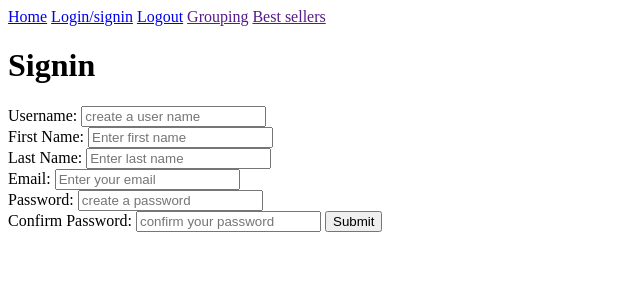
After one commit to NavidKalashi/ecommerce2, a Django app: page /authentication/signup/ in a window 1280 px wide. The commit adds this page. Shown: the top 300 px of the page, without its empty margins (0-640 px from the left). Run offline with Django 5.2, Linux system fonts and the light colour scheme.

Commit message:
authentication 1

```diff
--- /dev/null
+++ b/authentication/admin.py
@@ -0,0 +1,3 @@
+from django.contrib import admin
+
+# Register your models here.
--- /dev/null
+++ b/authentication/apps.py
@@ -0,0 +1,6 @@
+from django.apps import AppConfig
+
+
+class AuthenticationConfig(AppConfig):
+    default_auto_field = 'django.db.models.BigAutoField'
+    name = 'authentication'
--- /dev/null
+++ b/authentication/models.py
@@ -0,0 +1,3 @@
+from django.db import models
+
+# Create your models here.
--- /dev/null
+++ b/authentication/templates/authentication/logout.html
@@ -0,0 +1,5 @@
+{% extends "main.html" %}
+
+{% block content %}
+<h1>Logout</h1>
+{% endblock content %}
--- /dev/null
+++ b/authentication/templates/authentication/signup.html
@@ -0,0 +1,33 @@
+{% extends "main.html" %}
+
+{% block content %}
+<h1>Signin</h1>
+
+<form action="{% url 'signup' %}" method='POST'>
+    {% csrf_token %}
+    <label for="">Username:</label>
+    <input type="text" id='username' name='username' placeholder='create a user name' Required>
+    <br>
+
+    <label for="">First Name:</label>
+    <input type="text" id='fname' name='fname' placeholder='Enter first name' Required>
+    <br>
+
+    <label for="">Last Name:</label>
+    <input type="text" id='lname' name='lname' placeholder='Enter last name' Required>
+    <br>
+
+    <label for="">Email:</label>
+    <input type="email" id='email' name='email' placeholder='Enter your email' Required>
+    <br>
+
+    <label for="">Password:</label>
+    <input type="Password" id='pass1' name='pass1' placeholder='create a password' Required>
+    <br>
+
+    <label for="">Confirm Password:</label>
+    <input type="Password" id='pass2' name='pass2' placeholder='confirm your password' Required>
+    <button type="submit">Submit</button>
+</form>
+
+{% endblock content %}
--- /dev/null
+++ b/authentication/tests.py
@@ -0,0 +1,3 @@
+from django.test import TestCase
+
+# Create your tests here.
--- /dev/null
+++ b/authentication/urls.py
@@ -0,0 +1,9 @@
+from django.urls import path
+
+from . import views
+
+urlpatterns = [
+    path('signup/', views.signup, name='signup'),
+    path('login/', views.login, name='login'),
+    path('logout/', views.logout, name='logout'),
+]
--- /dev/null
+++ b/authentication/views.py
@@ -0,0 +1,10 @@
+from django.shortcuts import render
+
+def signup(request):
+    return render(request, 'authentication/signup.html')
+
+def login(request):
+    return render(request, 'authentication/login.html')
+
+def logout(request):
+    return render(request, 'authentication/logout.html')
--- a/ecommerce/settings.py
+++ b/ecommerce/settings.py
@@ -39,6 +39,7 @@ INSTALLED_APPS = [
     'django.contrib.messages',
     'django.contrib.staticfiles',
     'products',
+    'authentication',
 ]
 
 MIDDLEWARE = [
--- a/ecommerce/urls.py
+++ b/ecommerce/urls.py
@@ -4,4 +4,5 @@ from django.urls import path, include
 urlpatterns = [
     path('admin/', admin.site.urls),
     path('', include('products.urls')),
+    path('authentication/', include('authentication.urls')),
 ]
--- a/templates/main.html
+++ b/templates/main.html
@@ -7,8 +7,9 @@
 </head>
 <body>
     <div>
-        <a href="">Home</a>
-        <a href="">Login/signin</a>
+        <a href="{% url 'products' %}">Home</a>
+        <a href="{% url 'login' %}">Login/signin</a>
+        <a href="{% url 'logout' %}">Logout</a>
         <a href="">Grouping</a>
         <a href="">Best sellers</a>
     </div>
```
Also changed, not shown: authentication/templates/authentication/login.html (added, +9 -0 lines), authentication/__init__.py (added), authentication/migrations/__init__.py (added).
